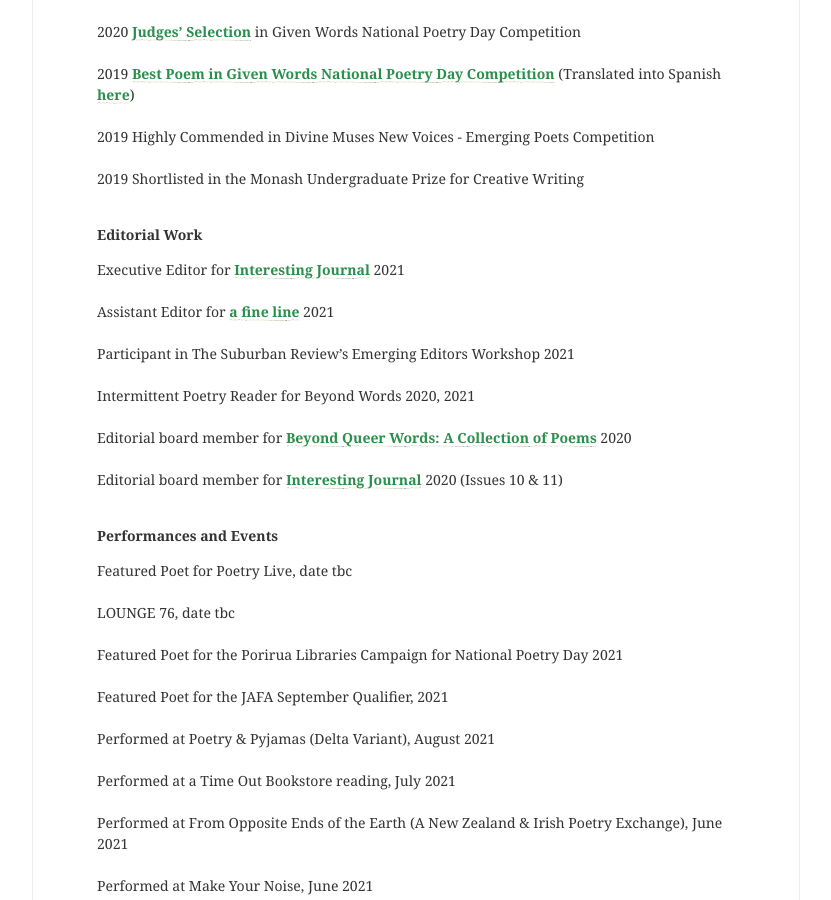
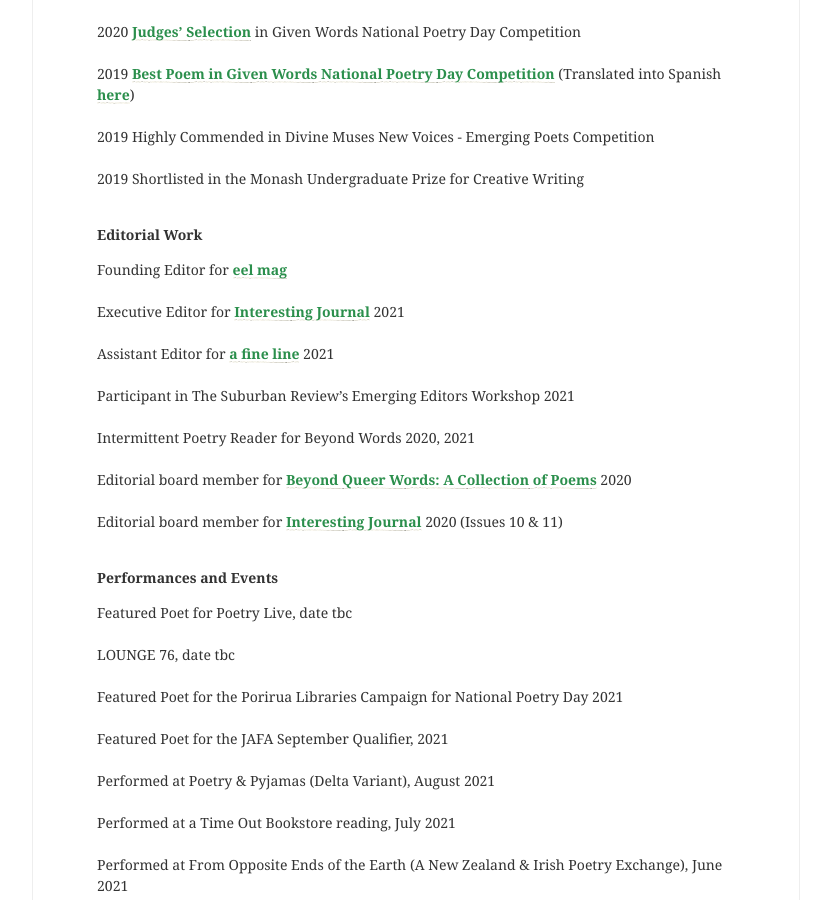
Before and after one commit to lilyholloway/lilyholloway.github.io, a Jekyll site: the page built from cv.md, in a window 1280 px wide and 900 px high, scrolled down 3150 px. Shown: the whole window, without its empty margins (224-1055 px from the left). Built offline with Jekyll 4.4.1, drawn with Linux system fonts in a browser that asks for light colours; nearby versions of some CDN libraries.

Commit message:
Update cv.md

```diff
--- a/cv.md
+++ b/cv.md
@@ -146,6 +146,8 @@ Flying (Mindfood Magazine, November 2019)<br>
 
 <b>Editorial Work</b><br>
 
+Founding Editor for <b><a href="https://eelmag.com">eel mag</a></b><br>
+<br>
 Executive Editor for <b><a href="https://www.interestingjournal.com/who-we-are">Interesting Journal</a></b> 2021<br>
 <br>
 Assistant Editor for <b><a href="https://poetrysociety.org.nz/poems-reviews/a-fine-line-quarterly-magazine/">a fine line</a></b> 2021<br>
```
